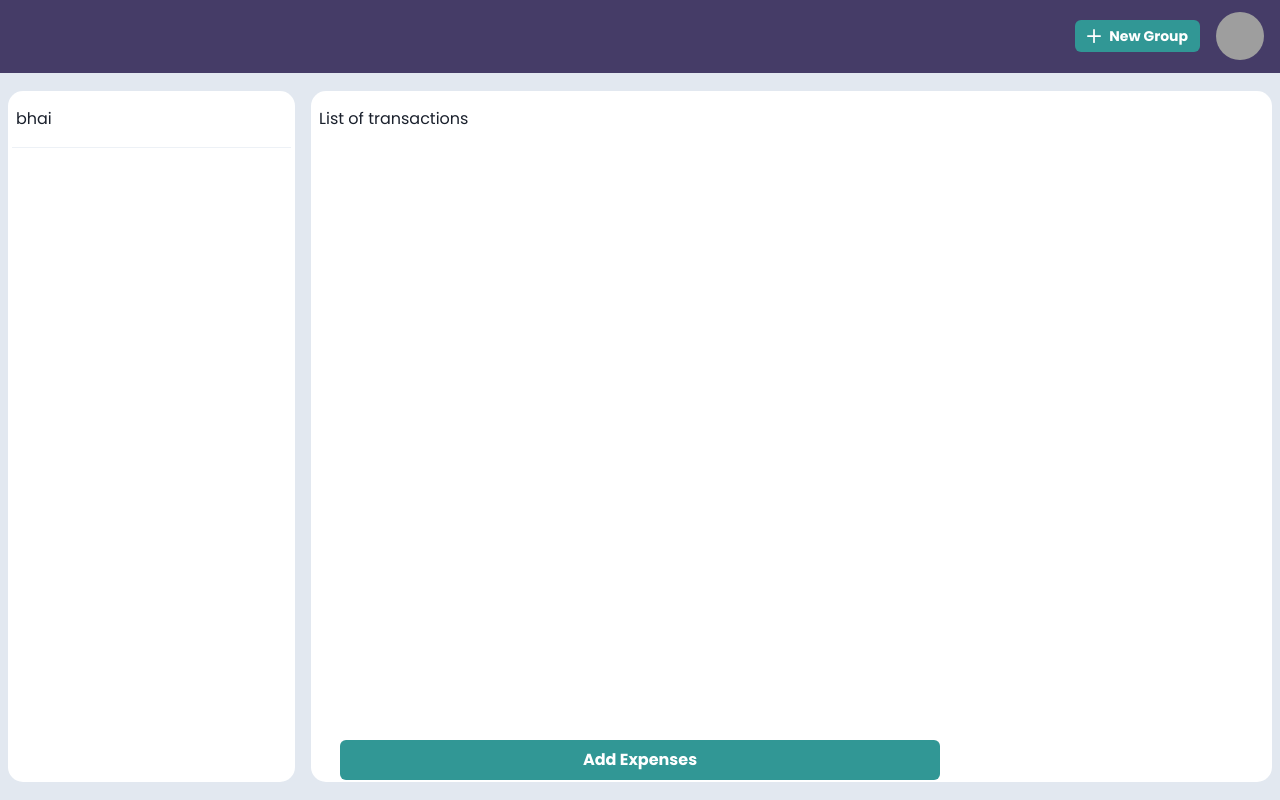
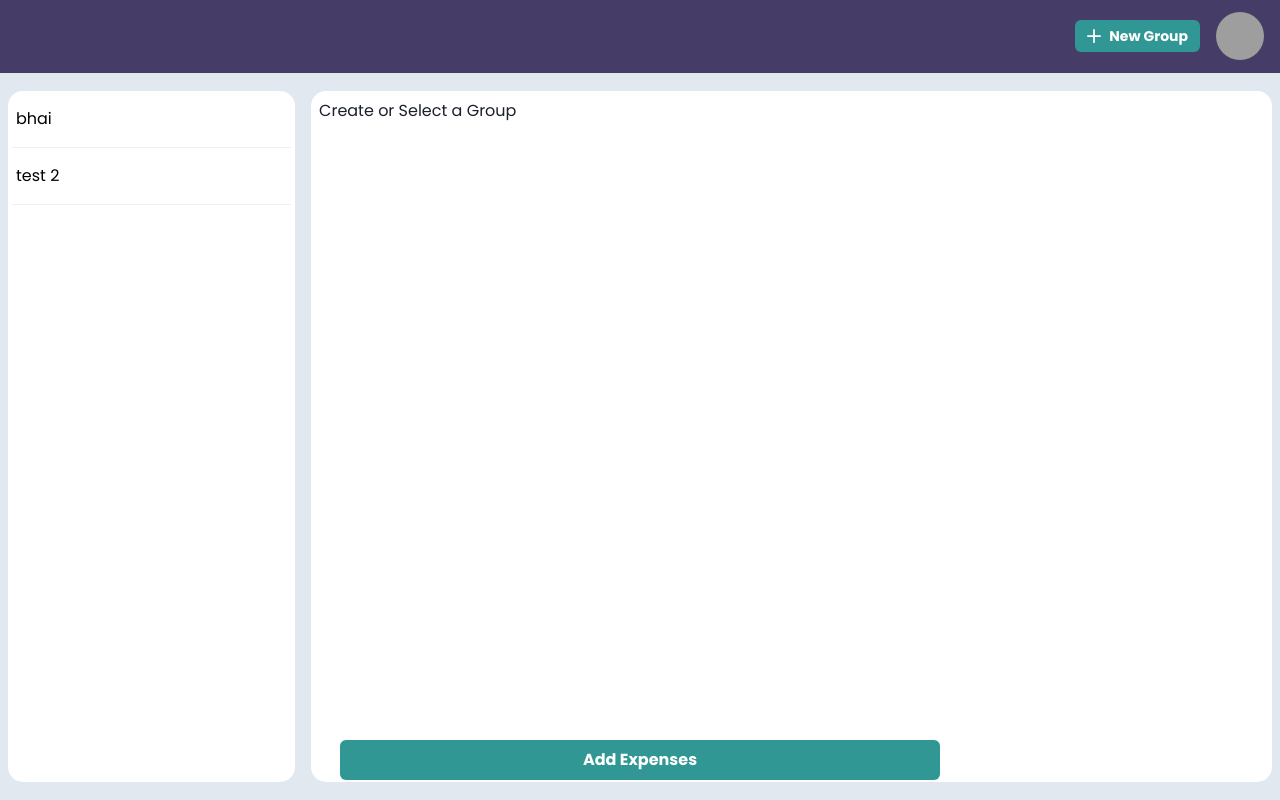
Before and after one commit to Green-Geckos/Splittle, a Next.js app: page /home in a window 1280 px wide. Built offline with nearby package versions, Linux system fonts and the light colour scheme; grey boxes are pictures that could not be loaded.

Commit message:
frontend designing finished

```diff
--- a/pages/home.js
+++ b/pages/home.js
@@ -47,8 +47,33 @@ const test = {
           "amountPaidByUser": 0
         }
       ]
+    }, "1": {
+      "groupId": 1,
+      "groupName": "test 2",
+      "members": [
+        "0x003",
+        "0x023",
+        "0x014"
+      ],
+      "userBalancesData": {
+        "0x003": 100,
+        "0x02435": -10,
+        "0x0135": 300
+      },
+      "expenses": [
+        {
+          "title": "jungle",
+          "amountPaidByUser": 100
+        },
+        {
+          "title": "0x02 and 0x00 settlement",
+          "amountPaidByUser": 0
         }
-  }
+      ]
+
+    },
+  },
+
 }
 
 export default function Index() {
@@ -108,7 +133,7 @@ export default function Index() {
     if (groupName.length == 0 && groupMembers.length == 0) {
       setGroupNameError(true)
       setGroupMemebersError(true)
-    }else if (groupName.length == 0 && groupMembers.length !== 0) {
+    } else if (groupName.length == 0 && groupMembers.length !== 0) {
 
       setGroupNameError(true)
     } else if (groupName.length !== 0 && groupMembers.length == 0) {
@@ -135,6 +160,10 @@ export default function Index() {
     }
   }
 
+
+  const handleSettle = () => {
+    console.log('settled')
+  }
 
   if (mounted) {
     return (
@@ -165,7 +194,7 @@ export default function Index() {
 
                     </FormControl>
                     <FormControl mt={4} isInvalid={groupMembersError}>
-      <Input placeholder='Add group members'  type='text' value={groupMemberAddress} onChange={handleGroupMembers} />
+                      <Input placeholder='Add group members' type='text' value={groupMemberAddress} onChange={handleGroupMembers} />
                       <Button onClick={handleAddGroupMember} mt={1} size='md' >Add</Button>
                       {!groupMembersError ?
                         null
@@ -205,7 +234,7 @@ export default function Index() {
 
             </Flex>
           </Flex>
-    <Flex  justifyContent={'center'} bg='gray.200' alignItems='center' h='100%' w='100vw' >
+          <Flex justifyContent={'center'} bg='gray.200' alignItems='center' h='100%' w='100vw' >
             <Flex overflow={'auto'} h='95%' w='30%' maxW={'300px'} bg='white' m={2} borderRadius='15px' >
               <List spacing={3} p={1} mt={2} w='100%' >
                 {Object.keys(test.groups).map((groupId) => (
@@ -214,9 +243,8 @@ export default function Index() {
                       background: 'black',
                       color: 'white'
                     }}
-          _focus={{
-            backgroundColor: 'red'
-          }}
+                      backgroundColor={selectedGroupName == groupId ? 'black' : null}
+                      color={selectedGroupName !== groupId ? 'black' : 'white'}
                       borderRadius='8px' p={1} cursor={'pointer'} onClick={() => setSelectedGroupName(groupId)} >
                       {test.groups[groupId]['groupName']}
                     </ListItem>
@@ -227,16 +255,87 @@ export default function Index() {
 
               </List>
             </Flex>
-     <Flex p={2} overflow={'auto'} w='100%' h='95%' m={2} bg='white' borderRadius={'15px'} >
+            <Flex flexDir={'column'} p={2} overflow={'auto'} w='100%' h='95%' maxH="calc(100vh - 80px)" m={2} bg='white' borderRadius={'15px'}>
               {
-            Object.keys(data) ? (
-                <Flex mt={2} >
-                    List of transactions
+                selectedGroupName ? (
+                  <Flex flexDir={'column'}>
+                    <Flex flexDir={'column'}  >
+                      <Flex fontWeight='bold'>
+                        Members:
+
+                      </Flex>
+                      <List>
+                        {test.groups[selectedGroupName]["members"].map((member) => (
+                          <ListItem>{member}</ListItem>
+                        ))}
+
+                      </List>
+                    </Flex>
+
+                    <Flex flexDirection={'column'}>
+                      <Flex fontWeight='bold'>
+                        Balances:
+
+                      </Flex>
+
+                      <Flex alignItems={'center'} w='100%' mt={2} >
+                        <List w='100%' >
+                          {
+                            Object.keys(test.groups[selectedGroupName]['userBalancesData']).map((users) => (
+                              <ListItem w='95%' key={users}>
+                                <Flex alignItems={'center'} justifyContent={'space-between'} m={2} p={2} borderRadius={'15px'}  w='100%' bg='gray.100'  >
+                                  <Flex flexDir={'column'}>
+                              <Flex>
+                                User: {users}
+
+                              </Flex>
+                              <Flex flexDir={'column'}>
+                                Amount owed: {test.groups[selectedGroupName]['userBalancesData'][users]}
+                              </Flex>
+
+                                  </Flex>
+
+                            <Button onClick={handleSettle} colorScheme={'teal'} >Settle</Button>
+
+                            </Flex>
+                                </ListItem>
+                            ))
+                          }
+
+                        </List>
+                      </Flex>
+
+                    </Flex>
+                    <Flex flexDir={'column'}>
+                      <Flex fontWeight={'bold'} >
+                        Transactions:
+                      </Flex>
+                      <Flex flexDir={'column'}>
+                        {
+                          test.groups[selectedGroupName]['expenses'].map((transactions) => (
+                            <Flex m={2} p={1} borderRadius={'15px'} flexDir={'column'} w='95%' bg='gray.100'  >
+                              <Flex>
+                                Expenses Description: {transactions.title}
+
+                              </Flex>
+                              <Flex flexDir={'column'}>
+                                Amount: {transactions.amountPaidByUser}
+                              </Flex>
+
+
+                            </Flex>
+
+                          ))}
+
+                      </Flex>
+                            <Flex minH='40px'></Flex>
+
+                    </Flex>
+
+
                   </Flex>
                 ) : (
-                <Flex mt={2}>
-                    No transactions included
-                </Flex>
+                  <Flex>Create or Select a Group</Flex>
                 )
               }
             </Flex>
@@ -250,7 +349,7 @@ export default function Index() {
               <ModalContent  >
                 <ModalHeader>Add New Expense</ModalHeader>
                 <ModalCloseButton />
-          <ModalBody maxH={'50vh'}  overflow='auto'>
+                <ModalBody maxH={'50vh'} overflow='auto'>
                   <Flex>
                     <Select onChange={(event) => setSelectedGroupId(event.target.value)} value={selectedGroupId} placeholder='Choose Group' m={2} >
                       {Object.keys(test.groups).map((groupId) => (
@@ -261,12 +360,12 @@ export default function Index() {
                   </Flex>
                   {selectedGroupId.length > 0 ? (
                     <>
-                <Input  variant='flushed' placeholder='Expense Description' m={2} mb={4} onChange={(event) => setExpenseName(event.target.value)} />
+                      <Input variant='flushed' placeholder='Expense Description' m={2} mb={4} onChange={(event) => setExpenseName(event.target.value)} />
                       <Flex>
                         <Flex alignItems={'center'} fontWeight={'bold'} mb={4} >Total Amount:</Flex>
                         <Flex alignItems='center' >
 
-            <Input mr={2} onChange={(event) => setTotalAmount(event.target.value)} type='number' htmlSize={4} width='auto' ml={2}  />
+                          <Input mr={2} onChange={(event) => setTotalAmount(event.target.value)} type='number' htmlSize={4} width='auto' ml={2} />
                         </Flex>
 
                         <Flex alignItems='center' >MATIC</Flex>
@@ -334,7 +433,7 @@ export default function Index() {
     )
   }
 
-  return  (
+  return (
     <>
       <div>
         Loading
```
Lines whose indentation alone changed are shown as unchanged.
